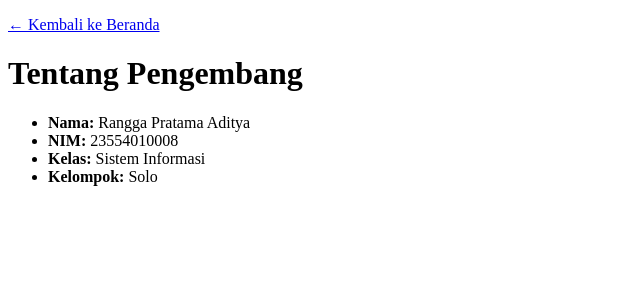
After one commit to RanggaPratamaAditya/rpl-manajemen-keuangan, a Flask app: page /tentang in a window 1280 px wide. The commit adds this page. Shown: the top 300 px of the page, without its empty margins (0-640 px from the left). Run offline with Flask 3, Linux system fonts and the light colour scheme.

Commit message:
Tambah halaman tentang dan tautan navigasi

```diff
--- a/app.py
+++ b/app.py
@@ -99,6 +99,10 @@ def hapus_transaksi(id_transaksi):
     simpan_transaksi(daftar_baru)
     return redirect(url_for("beranda"))
 
+@app.route("/tentang")
+def tentang():
+    """Menampilkan halaman identitas mahasiswa."""
+    return render_template("tentang.html")
 
 if __name__ == "__main__":
     app.run(debug=True)
--- a/templates/index.html
+++ b/templates/index.html
@@ -25,6 +25,10 @@
 <body>
     <h1>Sistem Manajemen Keuangan</h1>
     <p>{{ salam }}. Waktu server: {{ waktu }}</p>
+<nav>
+    <a href="{{ url_for('beranda') }}">Beranda</a> |
+    <a href="{{ url_for('tentang') }}">Tentang</a>
+</nav>
 
 <div class="ringkasan">
     <div class="kartu">
--- /dev/null
+++ b/templates/tentang.html
@@ -0,0 +1,17 @@
+<!doctype html>
+<html lang="id">
+<head>
+  <meta charset="utf-8">
+  <title>Tentang Pengembang</title>
+</head>
+<body>
+  <p><a href="{{ url_for('beranda') }}">&larr; Kembali ke Beranda</a></p>
+  <h1>Tentang Pengembang</h1>
+  <ul>
+    <li><strong>Nama:</strong> Rangga Pratama Aditya</li>
+    <li><strong>NIM:</strong> 23554010008</li>
+    <li><strong>Kelas:</strong> Sistem Informasi</li>
+    <li><strong>Kelompok:</strong> Solo</li>
+  </ul>
+</body>
+</html>
```
